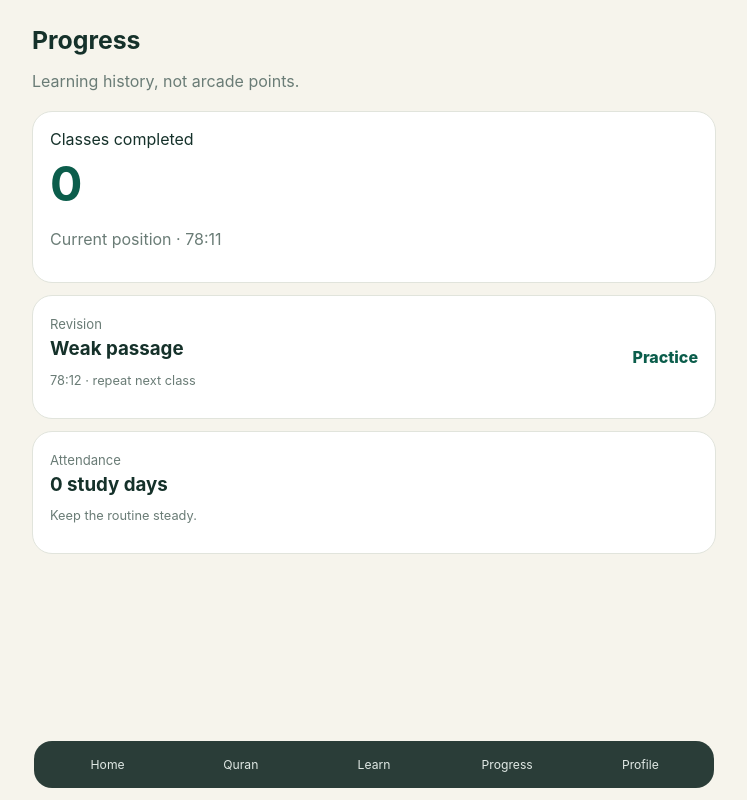
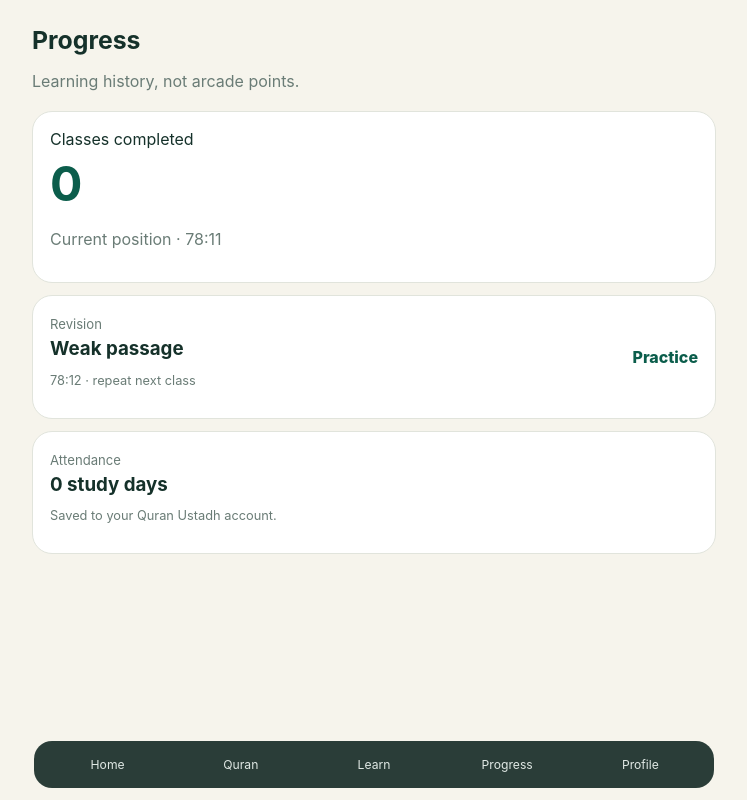
Before and after one commit to smtalhadv-web/quran-ustadh, a Next.js app: page /progress in a window 1280 px wide. Shown: the whole page, without its empty margins (266-1013 px from the left). Built offline with nearby package versions, Linux system fonts and the light colour scheme; no server answers.

Commit message:
Connect app/progress/page.tsx to Supabase persistence

```diff
--- a/app/progress/page.tsx
+++ b/app/progress/page.tsx
@@ -2,9 +2,14 @@
 import {useEffect,useState} from "react";
 import Link from "next/link";
 import {BottomNav} from "@/components/bottom-nav";
-import {defaultStudent,loadStudent,Student} from "@/lib/student-store";
-export default function Progress(){const[s,setS]=useState<Student>(defaultStudent);useEffect(()=>setS(loadStudent()),[]);
-return <main className="shell"><header className="pageHead"><h1>Progress</h1><p>Learning history, not arcade points.</p></header>
-<section className="progressHero"><span>Classes completed</span><strong>{s.sessions}</strong><p>Current position · {s.currentVerse}</p></section>
-<section className="card"><div><span className="eyebrow">Revision</span><h3>Weak passage</h3><p>78:12 · repeat next class</p></div><Link href="/class">Practice</Link></section>
-<section className="card"><div><span className="eyebrow">Attendance</span><h3>{s.streak} study days</h3><p>Keep the routine steady.</p></div></section><BottomNav/></main>}
+import {defaultStudent,Student} from "@/lib/student-store";
+import {getCurrentStudent} from "@/lib/student-repository";
+
+export default function Progress(){
+ const[s,setS]=useState<Student>(defaultStudent);
+ useEffect(()=>{getCurrentStudent().then(setS)},[]);
+ return <main className="shell"><header className="pageHead"><h1>Progress</h1><p>Learning history, not arcade points.</p></header>
+ <section className="progressHero"><span>Classes completed</span><strong>{s.sessions}</strong><p>Current position · {s.currentVerse}</p></section>
+ <section className="card"><div><span className="eyebrow">Revision</span><h3>Weak passage</h3><p>78:12 · repeat next class</p></div><Link href="/class">Practice</Link></section>
+ <section className="card"><div><span className="eyebrow">Attendance</span><h3>{s.streak} study days</h3><p>Saved to your Quran Ustadh account.</p></div></section><BottomNav/></main>
+}
```
